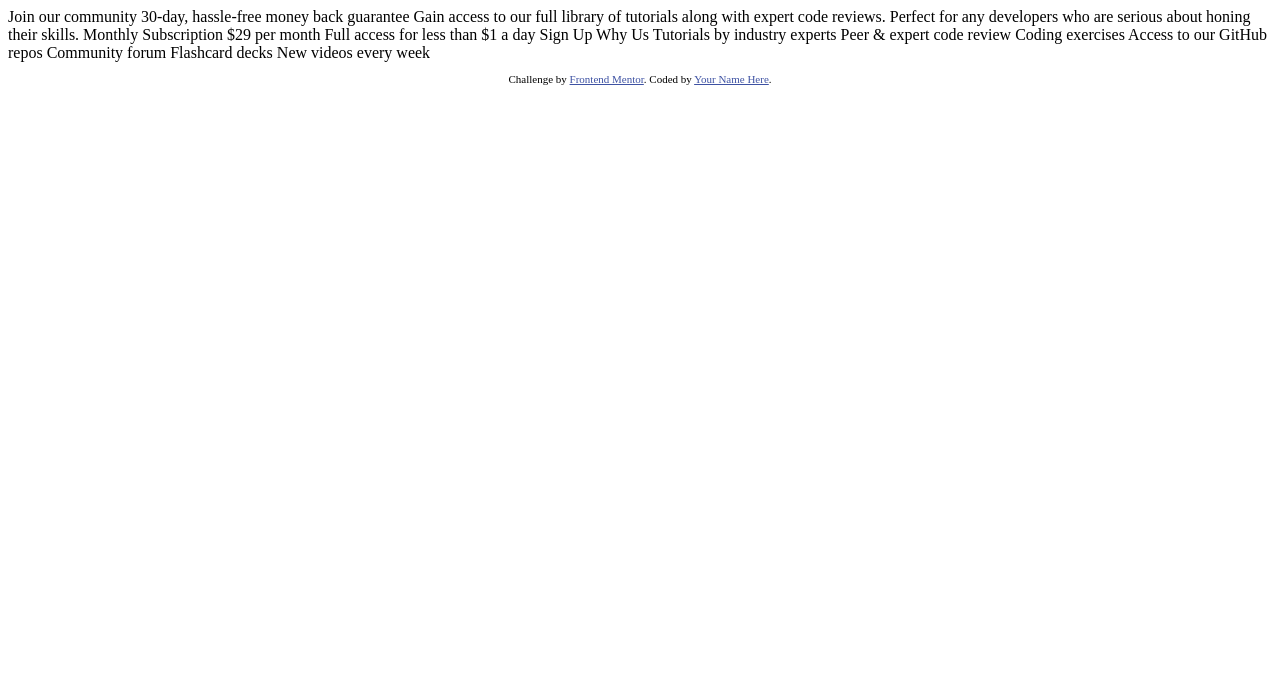
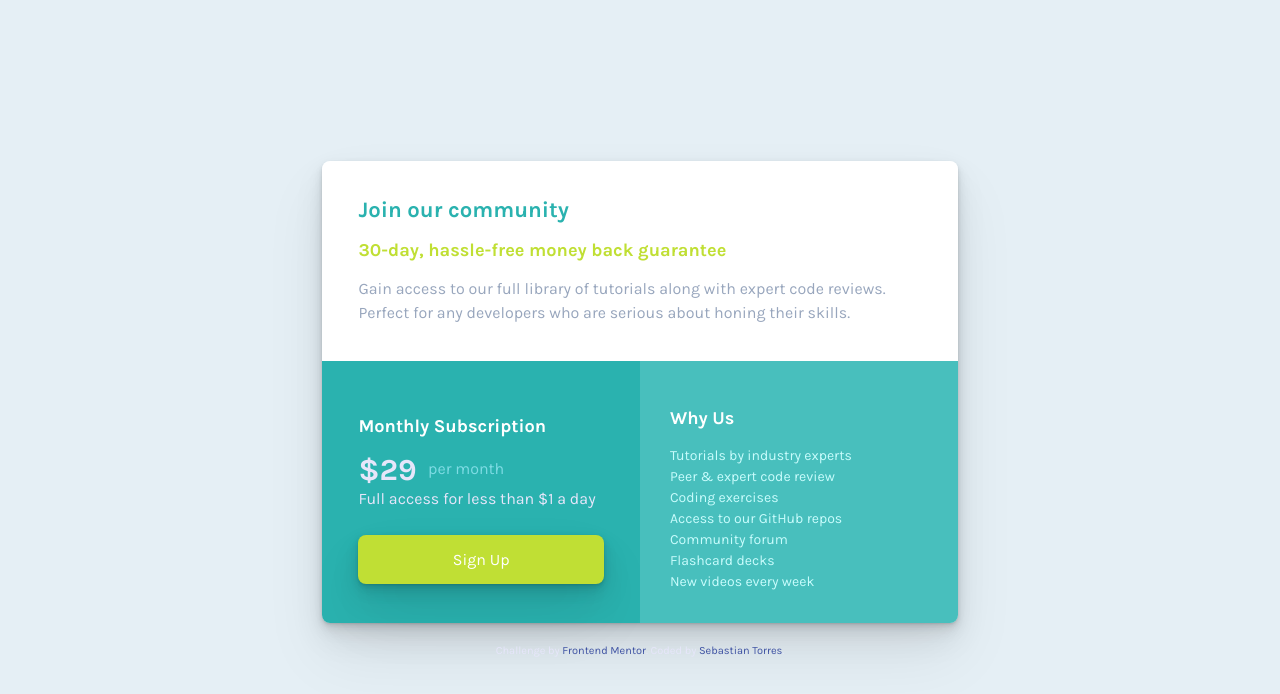
Before and after one commit to sebastiantorres86/single-price-grid-component, a plain HTML site: page index.html in a window 1280 px wide. Drawn offline with Linux system fonts and the light colour scheme.

Commit message:
finishing project

```diff
--- a/index.html
+++ b/index.html
@@ -1,49 +1,80 @@
 <!DOCTYPE html>
 <html lang="en">
   <head>
-  <meta charset="UTF-8">
-  <meta name="viewport" content="width=device-width, initial-scale=1.0"> <!-- displays site properly based on user's device -->
+    <meta charset="UTF-8" />
+    <meta name="viewport" content="width=device-width, initial-scale=1.0" />
+    <!-- displays site properly based on user's device -->
 
-  <link rel="icon" type="image/png" sizes="32x32" href="./images/favicon-32x32.png">
+    <link
+      rel="icon"
+      type="image/png"
+      sizes="32x32"
+      href="./images/favicon-32x32.png"
+    />
 
     <title>Frontend Mentor | Single Price Grid Component</title>
 
+    <link
+      href="https://fonts.googleapis.com/css?family=Karla:400,700&display=swap"
+      rel="stylesheet"
+    />
+    <link rel="stylesheet" href="style.css" type="text/css" />
+
     <!-- Feel free to remove these styles or customise in your own stylesheet 👍 -->
     <style>
-    .attribution { font-size: 11px; text-align: center; }
-    .attribution a { color: hsl(228, 45%, 44%); }
+      .attribution {
+        font-size: 11px;
+        text-align: center;
+      }
+      .attribution a {
+        color: hsl(228, 45%, 44%);
+      }
     </style>
   </head>
   <body>
-  Join our community
-
-  30-day, hassle-free money back guarantee
-
-  Gain access to our full library of tutorials along with expert code reviews.
+    <div class="container">
+      <div class="d1">
+        <h1>Join our community</h1>
+        <h2 class="h2-header">30-day, hassle-free money back guarantee</h2>
+        <p class="p-header">
+          Gain access to our full library of tutorials along with expert code
+          reviews.
+        </p>
+        <p class="p-header">
           Perfect for any developers who are serious about honing their skills.
-
-  Monthly Subscription
-
-  &dollar;29 per month
-
-  Full access for less than &dollar;1 a day
-
-  Sign Up
-
-  Why Us
-
-  Tutorials by industry experts
-  Peer &amp; expert code review
-  Coding exercises
-  Access to our GitHub repos
-  Community forum
-  Flashcard decks
-  New videos every week
+        </p>
+      </div>
+      <div class="d2">
+        <h2>Monthly Subscription</h2>
+        <p>
+          <span class="big">&dollar;29</span>&nbsp;&nbsp;&nbsp;<span
+            class="per-month"
+            >per month</span
+          >
+        </p>
+        <p>Full access for less than &dollar;1 a day</p>
+        <a class="CTA" href="#">Sign Up</a>
+      </div>
+      <div class="d3">
+        <h2>Why Us</h2>
+        <ul>
+          <li>Tutorials by industry experts</li>
+          <li>Peer &amp; expert code review</li>
+          <li>Coding exercises</li>
+          <li>Access to our GitHub repos</li>
+          <li>Community forum</li>
+          <li>Flashcard decks</li>
+          <li>New videos every week</li>
+        </ul>
+      </div>
+    </div>
 
     <footer>
       <p class="attribution">
-      Challenge by <a href="https://www.frontendmentor.io?ref=challenge" target="_blank">Frontend Mentor</a>.
-      Coded by <a href="#">Your Name Here</a>.
+        Challenge by
+        <a href="https://www.frontendmentor.io?ref=challenge" target="_blank"
+          >Frontend Mentor</a
+        >. Coded by <a href="#">Sebastian Torres</a>.
       </p>
     </footer>
   </body>
--- /dev/null
+++ b/style.css
@@ -0,0 +1,164 @@
+* {
+  box-sizing: border-box;
+  margin: 0;
+  padding: 0;
+}
+
+:root {
+  --Cyan: hsl(179, 62%, 43%);
+  --Cyan-Light: #48bfbd;
+  --Bright-Yellow: hsl(71, 73%, 54%);
+  --Light-Gray: hsl(204, 43%, 93%);
+  --Grayish-Blue: hsl(218, 22%, 67%);
+}
+
+body {
+  font-family: "Karla", sans-serif;
+  background-color: var(--Light-Gray);
+  width: 100%;
+  height: 100vh;
+  display: flex;
+  justify-content: center;
+  align-items: center;
+  flex-direction: column;
+}
+
+h1 {
+  font-size: 1.383em;
+  padding-top: 0;
+  color: var(--Cyan);
+  font-weight: 700;
+}
+
+h2 {
+  font-size: 1.138em;
+  padding: 16px 0;
+  font-weight: 700;
+  color: #fff;
+}
+
+.h2-header {
+  color: var(--Bright-Yellow);
+}
+
+h3 {
+  font-size: 1.067em;
+  line-height: normal;
+  font-weight: 700;
+  color: #fff;
+}
+
+p {
+  font-size: 1em;
+  line-height: 1.5em;
+  font-weight: 400;
+  color: lavender;
+}
+
+.p-header {
+  color: var(--Grayish-Blue);
+}
+
+a {
+  text-decoration: none;
+}
+
+li {
+  list-style: none;
+  font-size: 0.878em;
+  line-height: 1.5em;
+  font-weight: 400;
+  color: #c8fcfc;
+}
+
+.big {
+  font-size: 1.913em;
+  font-weight: 700;
+  vertical-align: middle;
+}
+
+.container {
+  margin: 20px;
+  border-radius: 8px;
+  display: grid;
+  grid-template-columns: 1fr 1fr;
+  grid-template-areas:
+    "header header"
+    "content side";
+  box-shadow: 0 1px 2px rgba(0, 0, 0, 0.07), 0 2px 4px rgba(0, 0, 0, 0.07),
+    0 4px 8px rgba(0, 0, 0, 0.07), 0 8px 16px rgba(0, 0, 0, 0.07),
+    0 16px 32px rgba(0, 0, 0, 0.07), 0 32px 64px rgba(0, 0, 0, 0.07);
+}
+
+.d1 {
+  background: #fff;
+  grid-area: header;
+  padding: 36px 72px 36px 36px;
+  border-top-left-radius: 8px;
+  border-top-right-radius: 8px;
+}
+
+.d2 {
+  background: var(--Cyan);
+  grid-area: content;
+  padding: 36px;
+  border-bottom-left-radius: 8px;
+  display: flex;
+  flex-direction: column;
+  justify-content: space-around;
+}
+
+.per-month {
+  color: #7fdce4;
+}
+
+.CTA {
+  background-color: var(--Bright-Yellow);
+  border: none;
+  border-radius: 8px;
+  color: white;
+  margin-top: 20px;
+  padding: 15px;
+  text-align: center;
+  text-decoration: none;
+  display: inline-block;
+  font-size: 1em;
+  box-shadow: 0 1px 2px rgba(0, 0, 0, 0.07), 0 2px 4px rgba(0, 0, 0, 0.07),
+    0 4px 8px rgba(0, 0, 0, 0.07), 0 8px 16px rgba(0, 0, 0, 0.07),
+    0 16px 32px rgba(0, 0, 0, 0.07), 0 32px 64px rgba(0, 0, 0, 0.07);
+}
+
+.CTA:hover {
+  background-color: var(--Cyan-Light);
+}
+
+.d3 {
+  background: var(--Cyan-Light);
+  grid-area: side;
+  padding: 30px;
+  border-bottom-right-radius: 8px;
+}
+
+@media (max-width: 768px) {
+  body {
+    height: auto;
+  }
+
+  .container {
+    grid-template-areas:
+      "header"
+      "content"
+      "side";
+    grid-template-columns: 1fr;
+    grid-template-rows: auto auto auto;
+    margin: 64px 20px 64px 20px;
+  }
+
+  .d2 {
+    border-bottom-left-radius: 0;
+  }
+
+  .d3 {
+    border-bottom-left-radius: 8px;
+  }
+}
```
Lines whose indentation alone changed are shown as unchanged.
